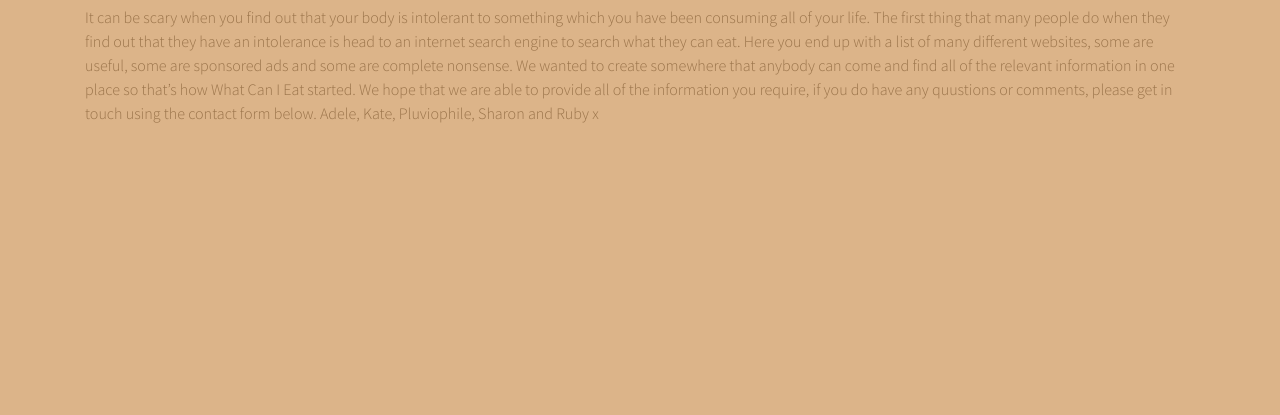
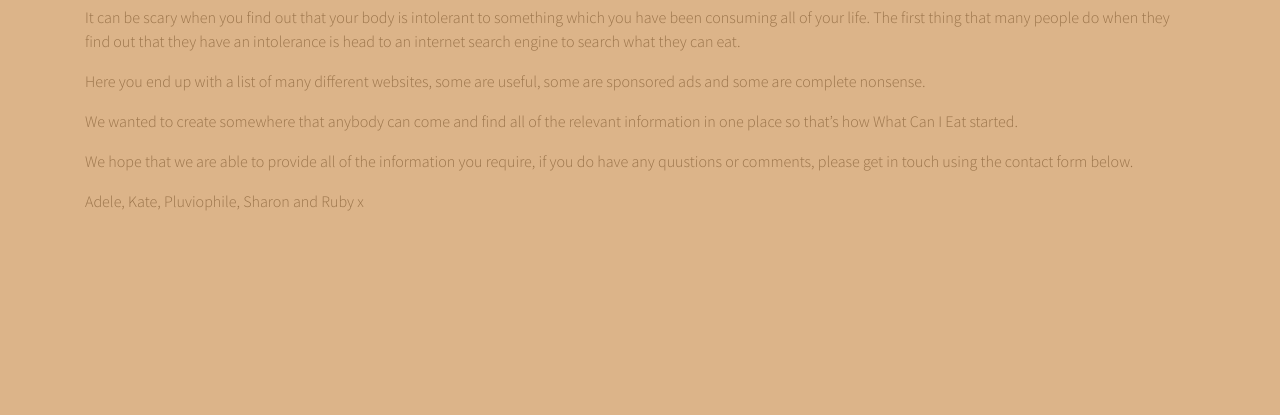
Before and after one commit to kj1114/whatCanIEat, a website: page aboutus.html in a window 1280 px wide. Shown: the part 75-490 px from the top of the page. Drawn offline with Linux system fonts and the light colour scheme.

Commit message:
Update aboutus.html

```diff
--- a/aboutus.html
+++ b/aboutus.html
@@ -50,17 +50,17 @@
 
   <h1 class='container'> How We Started </h1>
    <div class='container'>
-It can be scary when you find out that your body is intolerant to something which you have been consuming all of your life. The first thing that many people do when they find out that they have an intolerance is head to an internet search engine to search what they can eat.
+<p>It can be scary when you find out that your body is intolerant to something which you have been consuming all of your life. The first thing that many people do when they find out that they have an intolerance is head to an internet search engine to search what they can eat. </p>
 
-Here you end up with a list of many different websites, some are useful, some are sponsored ads and some are complete nonsense.
+<p>Here you end up with a list of many different websites, some are useful, some are sponsored ads and some are complete nonsense.</p>
 
-We wanted to create somewhere that anybody can come and find all of the relevant information in one place so that’s how What Can I Eat started.
+<p>We wanted to create somewhere that anybody can come and find all of the relevant information in one place so that’s how What Can I Eat started.</p>
 
-We hope that we are able to provide all of the information you require, if you do have any quustions or comments, please get in touch using the contact form below.
+<p>We hope that we are able to provide all of the information you require, if you do have any quustions or comments, please get in touch using the contact form below.</p>
 
 
 
-Adele, Kate, Pluviophile, Sharon and Ruby x
+<p>Adele, Kate, Pluviophile, Sharon and Ruby x</p>
   </div>
 
 
```
